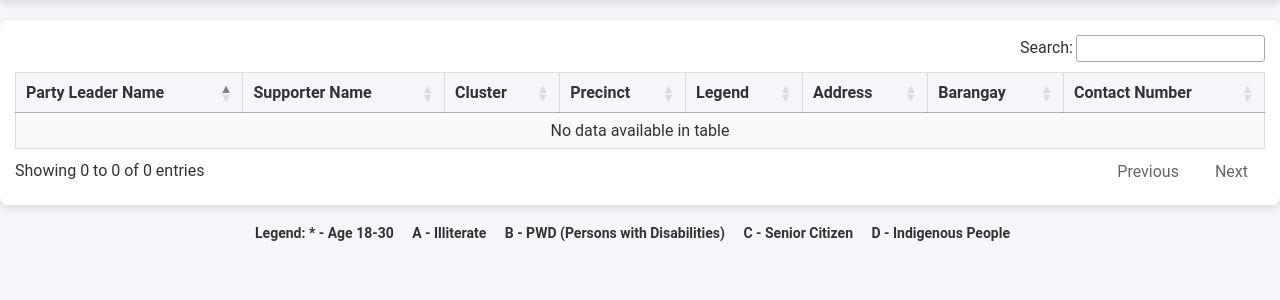
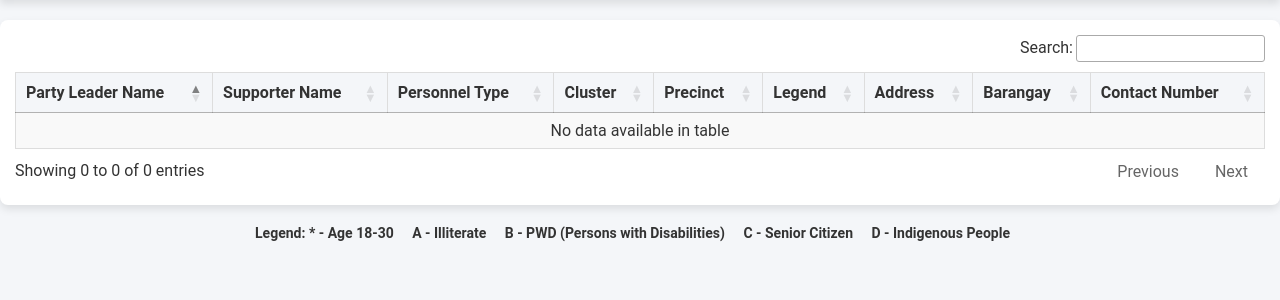
Before and after one commit to billiegds/rsb_encoding, a Django app: page /voter_encoding/add-supporter/ in a window 1280 px wide. Shown: the part 87-387 px from the top of the page. Run offline with Django 5.2, Linux system fonts and the light colour scheme; the visitor is signed in with stand-in values (Sample User, id 1); data that the repository does not hold is empty; some libraries are stand-ins or nearby versions.

Commit message:
-updated table

```diff
--- a/voter_encoding/templates/add_supporter.html
+++ b/voter_encoding/templates/add_supporter.html
@@ -323,6 +323,7 @@
           <tr>
             <th>Party Leader Name</th>
             <th>Supporter Name</th>
+            <th>Personnel Type</th>
             <th>Cluster</th>
             <th>Precinct</th>
             <th>Legend</th>
@@ -336,6 +337,7 @@
           <tr>
             <td>{{ supporter.party_leader }}</td>
             <td>{{ supporter.supporter_name }}</td>
+            <td>{{ supporter.supporter_type }}</td>
             <td>{{ supporter.supporter_cluster }}</td>
             <td>{{ supporter.supporter_precinct_number }}</td>
             <td>{{ supporter.supporter_legend }}</td>
```
